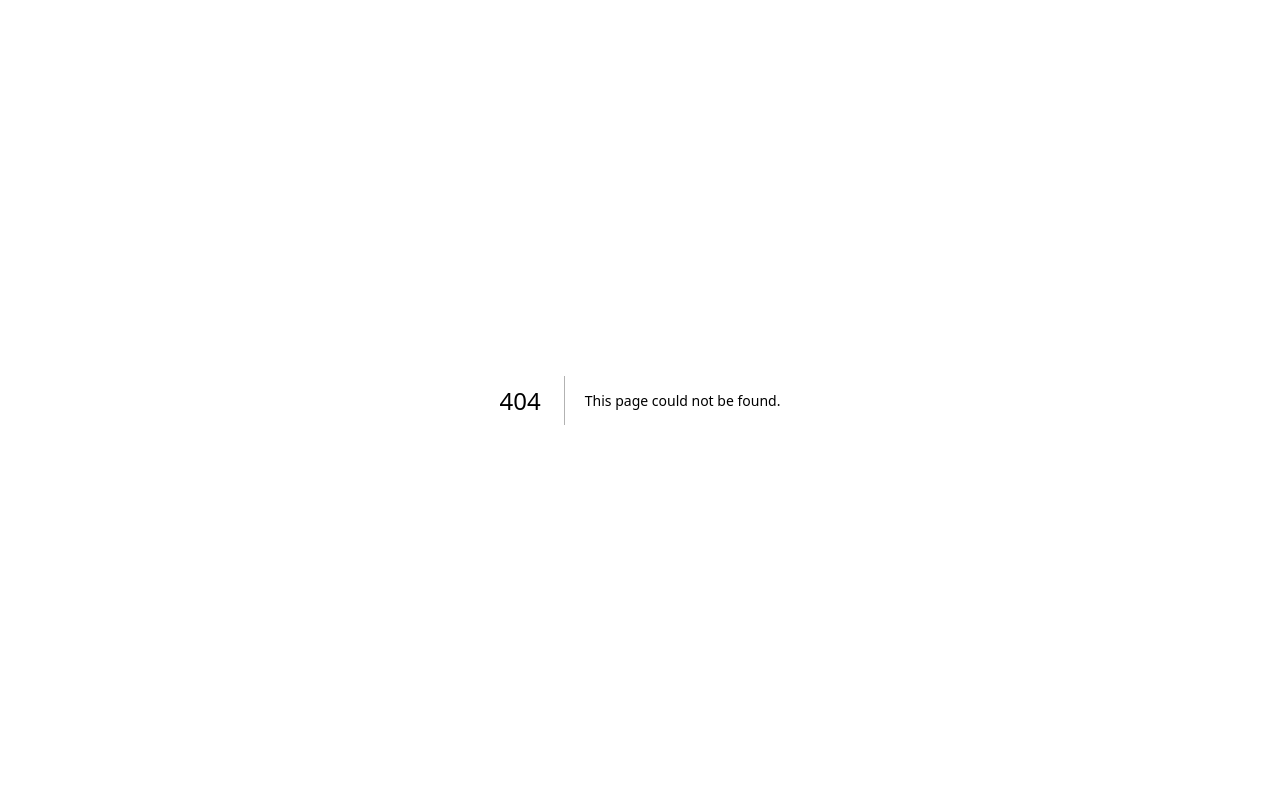
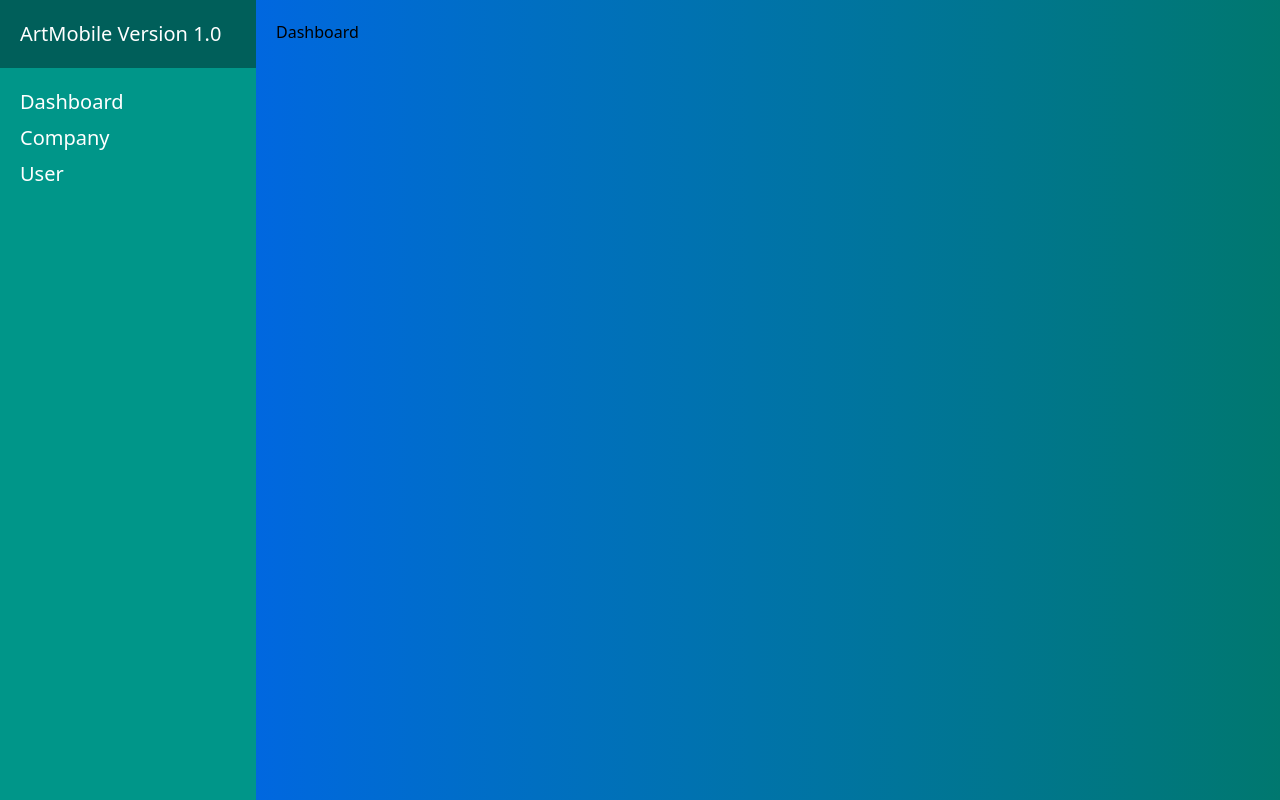
Before and after one commit to sarawut0001/art-mobile, a Next.js app: page /backoffice/dashboard in a window 1280 px wide. Before the commit this address had no page. Built offline with nearby package versions, Linux system fonts and the light colour scheme.

Commit message:
feat: create layout, sidebar and dashboard Page in backOffice

```diff
--- /dev/null
+++ b/app/backoffice/dashboard/page.tsx
@@ -0,0 +1,3 @@
+export default function Dashboard() {
+  return <h1>Dashboard</h1>;
+}
--- /dev/null
+++ b/app/backoffice/layout.tsx
@@ -0,0 +1,14 @@
+import Sidebar from "./sidebar";
+
+export default function BackOfficeLayout({
+  children,
+}: {
+  children: React.ReactNode;
+}) {
+  return (
+    <div className="flex">
+      <Sidebar />
+      <div className="flex-1 p-5">{children}</div>
+    </div>
+  );
+}
--- /dev/null
+++ b/app/backoffice/sidebar.tsx
@@ -0,0 +1,14 @@
+export default function Sidebar() {
+  return (
+    <div className="bg-teal-600 h-screen w-64">
+      <div className="p-5 bg-teal-800 text-white text-xl">
+        <h1>ArtMobile Version 1.0</h1>
+      </div>
+      <div className="p-5 text-white text-xl flex flex-col gap-2">
+        <div>Dashboard</div>
+        <div>Company</div>
+        <div>User</div>
+      </div>
+    </div>
+  );
+}
```
